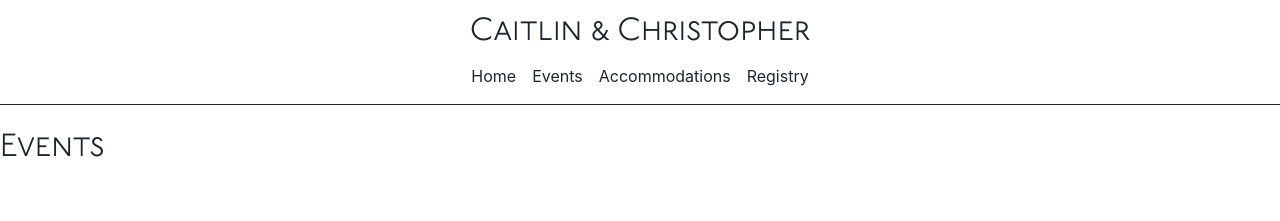
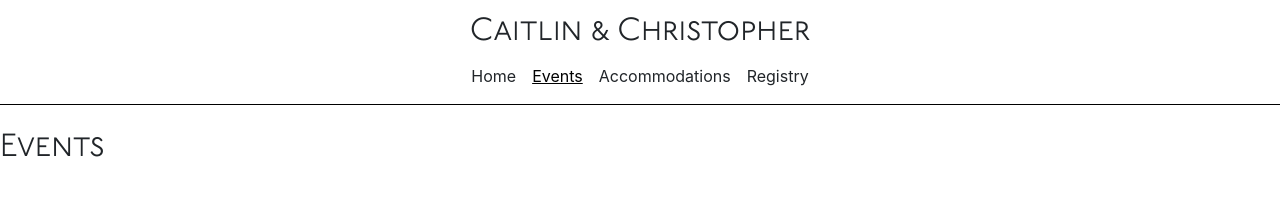
Before and after one commit to tlyver/chris-and-cait-web, a React (Create React App) app: page /events in a window 1280 px wide. Shown: the top 221 px of the page. Built offline with nearby package versions, Linux system fonts and the light colour scheme.

Commit message:
Navbar Updates
Using React Router NavLink component.

```diff
--- a/src/Banner.js
+++ b/src/Banner.js
@@ -13,16 +13,16 @@ class Banner extends React.Component {
           <div class="" id="navbarNav">
             <ul class="navbar-nav">
               <li class="nav-item">
-                <a class="nav-link link-dark" href="/">Home</a>
+                <NavLink className="nav-link link-dark" exact to="/" activeClassName="active">Home</NavLink>
               </li>
               <li class="nav-item">
-                <a class="nav-link link-dark" href="/events">Events</a>
+                <NavLink className="nav-link link-dark" to="/events" activeClassName="active">Events</NavLink>
               </li>
               <li class="nav-item">
-                <a class="nav-link link-dark" href="/accommodations">Accommodations</a>
+                <NavLink className="nav-link link-dark" to="/accommodations" activeClassName="active">Accommodations</NavLink>
               </li>
               <li class="nav-item">
-                <a class="nav-link link-dark" href="/registry">Registry</a>
+                <NavLink className="nav-link link-dark" to="/registry" activeClassName="active">Registry</NavLink>
               </li>
             </ul>
           </div>
--- a/src/Banner.scss
+++ b/src/Banner.scss
@@ -12,11 +12,16 @@
   }
 }
 
-.banner {
-  padding: 0 0.5rem;
+.navbar {
   border-bottom: 1px solid #000;
 }
 
 .active {
   text-decoration: underline;
+  color: #000;
 }
+
+a:hover {
+  text-decoration: underline;;
+  color: #000;
+}
--- a/src/routes/events.js
+++ b/src/routes/events.js
@@ -1,7 +1,7 @@
 export default function Events() {
   return (
     <div>
-      <div class="row border-top border-dark py-4">
+      <div class="row py-4">
         <div class="col">
           <h2 class="section-header">Events</h2>
         </div>
```
